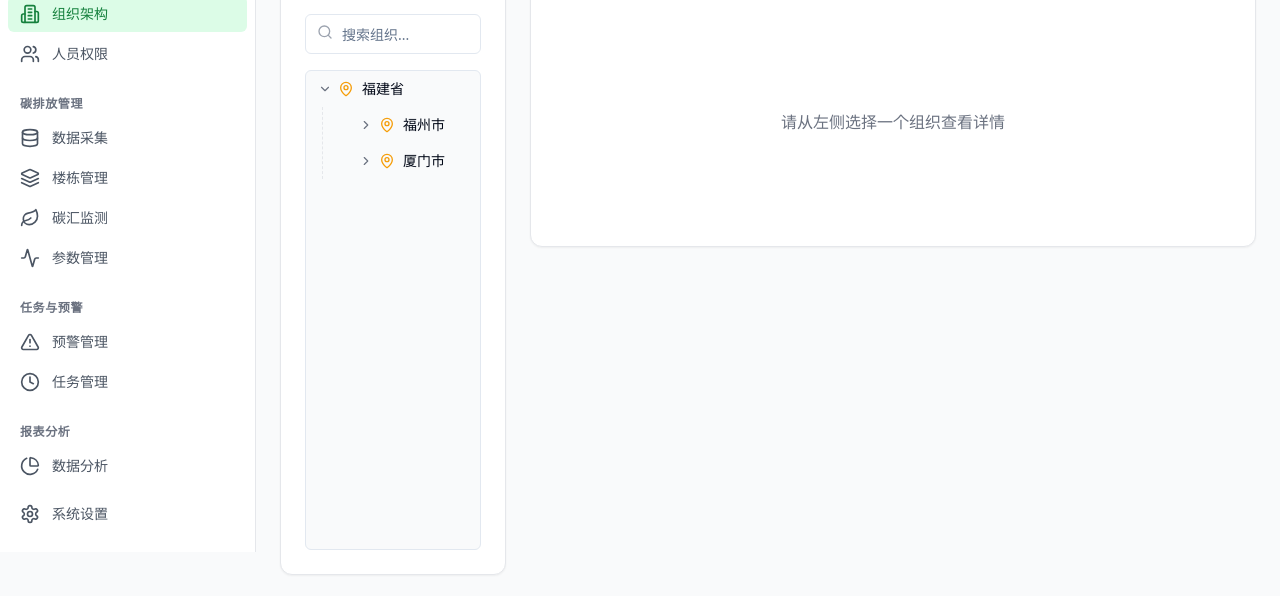
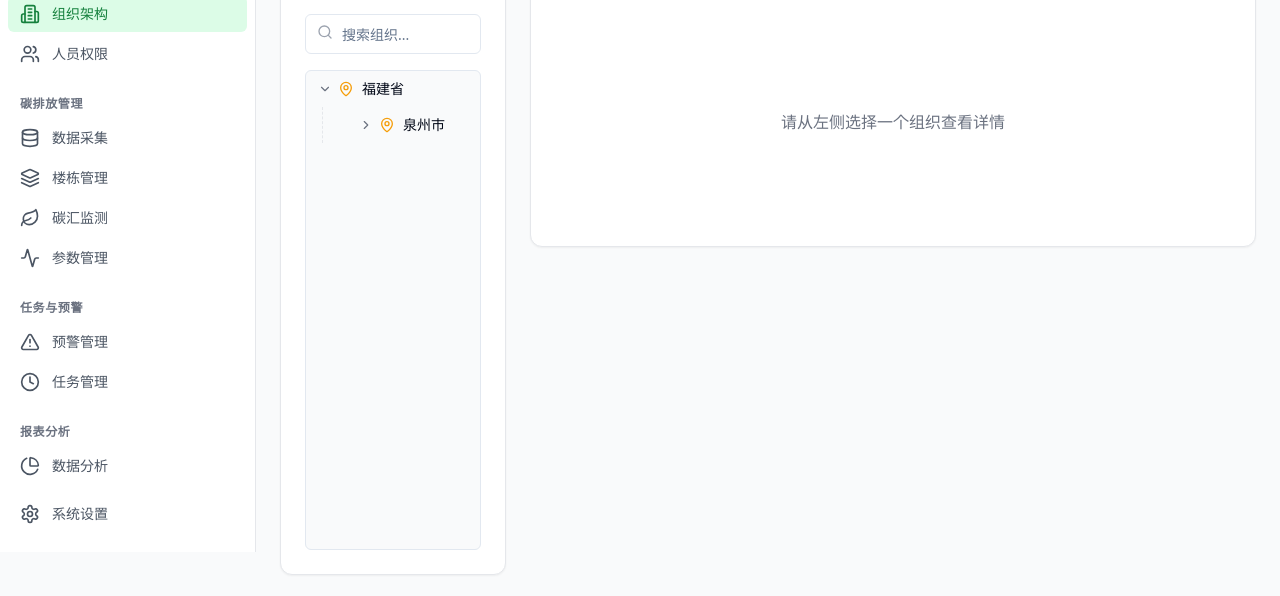
Before and after one commit to liuhuapiaoyuan/carbon-guardian-platform, a React (Vite) app: page /organization in a window 1280 px wide. Shown: the part 248-844 px from the top of the page. Built offline with nearby package versions, Linux system fonts and the light colour scheme.

Commit message:
Fix menu links and organization data
Fixes incorrect menu links and updates the organization data to include only organizations and buildings related to Huian County, Quanzhou City, Fujian Province.

```diff
--- a/src/App.tsx
+++ b/src/App.tsx
@@ -30,7 +30,7 @@ const App = () => (
             <Route path="/data-collection" element={<DataCollection />} />
             <Route path="/parameters" element={<Parameters />} />
             <Route path="/carbon-sink" element={<CarbonSink />} />
-            <Route path="/alerts-and-tasks" element={<AlertsAndTasks />} />
+            <Route path="/alerts" element={<AlertsAndTasks />} />
             {/* ADD ALL CUSTOM ROUTES ABOVE THE CATCH-ALL "*" ROUTE */}
             <Route path="*" element={<NotFound />} />
           </Routes>
--- a/src/pages/Organization.tsx
+++ b/src/pages/Organization.tsx
@@ -1,4 +1,3 @@
-
 import React, { useState } from 'react';
 import MainLayout from '@/components/layout/MainLayout';
 import { PageHeader } from '@/components/shared/PageHeader';
@@ -30,92 +29,7 @@ import {
   SelectValue,
 } from "@/components/ui/select";
 import { cn } from '@/lib/utils';
-import { OrganizationTreeNode, OrganizationNode, getTypeIcon } from '@/components/organization/OrganizationTree';
-
-const sampleData: OrganizationNode[] = [
-  {
-    id: '1',
-    name: '福建省',
-    code: 'FJ001',
-    type: 'province',
-    responsible: '张三',
-    location: '福建省福州市',
-    children: [
-      {
-        id: '1-1',
-        name: '福州市',
-        code: 'FZ001',
-        type: 'city',
-        responsible: '李四',
-        location: '福建省福州市',
-        children: [
-          {
-            id: '1-1-1',
-            name: '鼓楼区',
-            code: 'GL001',
-            type: 'county',
-            responsible: '王五',
-            location: '福建省福州市鼓楼区',
-            children: [
-              {
-                id: '1-1-1-1',
-                name: '福建省环保厅',
-                code: 'HPT001',
-                type: 'organization',
-                responsible: '赵六',
-                location: '福建省福州市鼓楼区八一七北路',
-                children: [
-                  {
-                    id: '1-1-1-1-1',
-                    name: '主楼',
-                    code: 'ZL001',
-                    type: 'building',
-                    responsible: '钱七',
-                    location: '福建省福州市鼓楼区八一七北路1号',
-                  },
-                  {
-                    id: '1-1-1-1-2',
-                    name: '附楼',
-                    code: 'FL001',
-                    type: 'building',
-                    responsible: '孙八',
-                    location: '福建省福州市鼓楼区八一七北路1号',
-                  }
-                ]
-              }
-            ]
-          },
-          {
-            id: '1-1-2',
-            name: '台江区',
-            code: 'TJ001',
-            type: 'county',
-            responsible: '周九',
-            location: '福建省福州市台江区',
-          }
-        ]
-      },
-      {
-        id: '1-2',
-        name: '厦门市',
-        code: 'XM001',
-        type: 'city',
-        responsible: '吴十',
-        location: '福建省厦门市',
-        children: [
-          {
-            id: '1-2-1',
-            name: '思明区',
-            code: 'SM001',
-            type: 'county',
-            responsible: '郑十一',
-            location: '福建省厦门市思明区',
-          }
-        ]
-      }
-    ]
-  }
-];
+import { OrganizationTree, OrganizationNode, getTypeIcon, organizationData } from '@/components/organization/OrganizationTree';
 
 const Organization = () => {
   const [searchTerm, setSearchTerm] = useState('');
@@ -172,14 +86,10 @@ const Organization = () => {
               />
             </div>
             <div className="border rounded-md bg-carbon-gray-50 dark:bg-carbon-gray-900/30 overflow-y-auto h-[calc(100vh-320px)]">
-              {sampleData.map((node) => (
-                <OrganizationTreeNode
-                  key={node.id}
-                  node={node}
-                  onSelectNode={handleSelectNode}
-                  selectedNodeId={selectedNode?.id || null}
-                />
-              ))}
+              <OrganizationTree
+                onSelectNode={handleSelectNode}
+                selectedNodeId={selectedNode?.id || null}
+              />
             </div>
           </div>
         </div>
```
